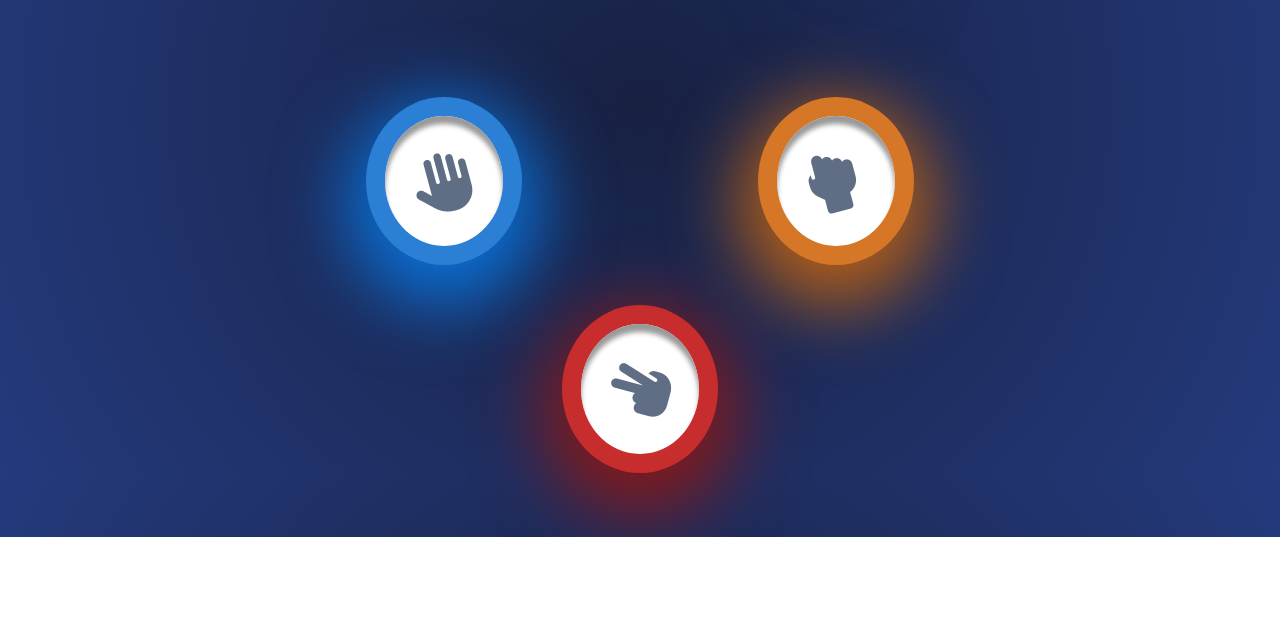
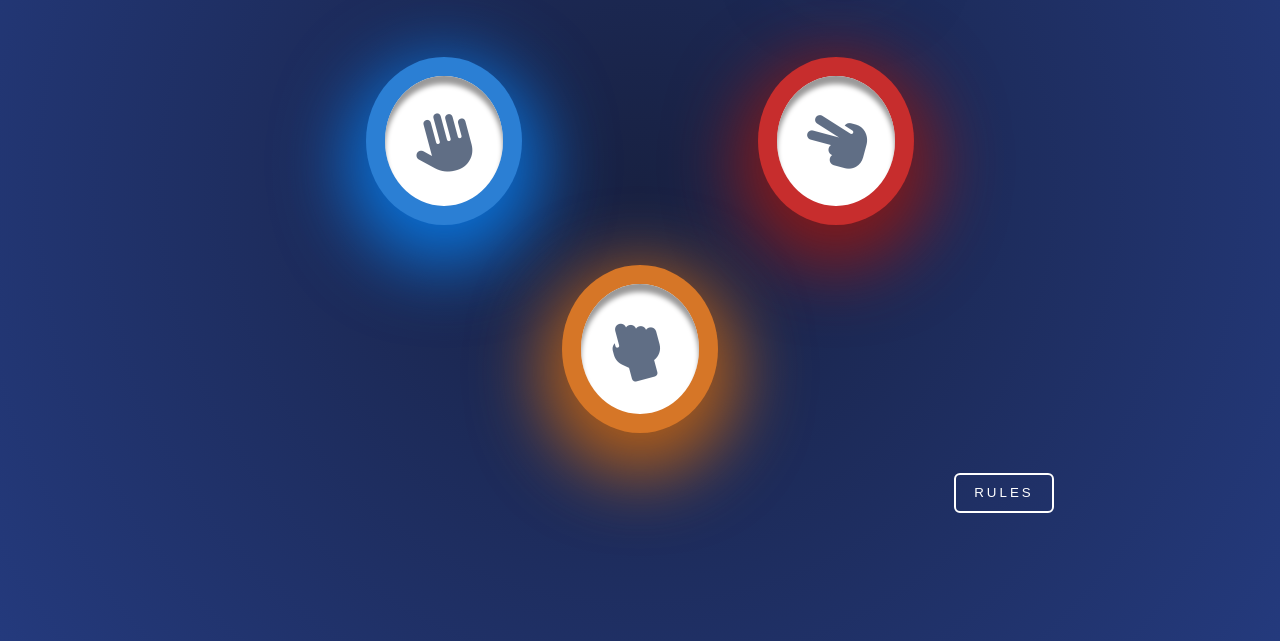
Before and after one commit to Grzegorz1992/Rock-paper-scissors, a website built with Vite: page src/index.html in a window 1280 px wide. Shown: the part 263-904 px from the top of the page. Before the commit the page ends 800 px from the top, so only its background shows below. Built offline with nearby package versions, Linux system fonts and the light colour scheme.

Commit message:
added and styled rules button

```diff
--- a/src/index.html
+++ b/src/index.html
@@ -48,8 +48,10 @@
 						<p class="game-image"><i class="fa-solid fa-hand-back-fist"></i></p>
 					</div>
 				</div>
+				<button class="rules-btn">RULES</button>
 			</div>
 		</main>
+
 
 		<script type="module" src="./main.js"></script>
 	</body>
--- a/src/style.css
+++ b/src/style.css
@@ -32,7 +32,7 @@ body {
 	display: flex;
 	justify-content: space-between;
 	align-items: center;
-	margin: 10rem;
+	margin: 8rem;
 	padding: 2em;
 	width: 60rem;
 	color: #fff;
@@ -78,33 +78,31 @@ body {
 
 .game-items-box {
 	display: grid;
-	grid-template-columns: repeat(3, 1fr);
-	grid-template-rows: repeat(2, 1fr);
+	grid-template-columns: repeat(5, 1fr);
+	grid-template-rows: repeat(3, 1fr);
 	gap: 40px;
 }
 
 .game-item {
 	padding: 1.2em;
 	border-radius: 50%;
-
 }
 
 .paper-item {
-	grid-column: 1/2;
+	grid-column: 2/3;
 	background-color: rgb(43, 127, 212);
 	box-shadow: rgb(10, 112, 213) 0px 22px 70px 20px;
-
 }
 
 .rock-item {
 	grid-column: 3/4;
+	grid-row: 2/3;
 	background-color: rgb(214, 118, 39);
 	box-shadow: rgb(177, 94, 25) 0px 22px 70px 20px;
 }
 
 .scissors-item {
-	grid-column: 2 / 3;
-	grid-row: 2;
+	grid-column: 4/ 5;
 	background-color: rgb(199, 45, 45);
 	box-shadow: rgb(133, 25, 25) 0px 22px 70px 20px;
 }
@@ -131,8 +129,21 @@ body {
 	cursor: pointer;
 }
 
-.bar {
-	background-color: black;
+.rules-btn {
+	grid-column: 5/6;
+	grid-row: 3/4;
 	width: 100px;
-	height: 20px;
+	height: 40px;
+	background: none;
+	border: 2px solid #fff;
+	border-radius: 6px;
+	color: #fff;
+	letter-spacing: 3px;
+	cursor: pointer;
 }
+
+.rules-btn:hover {
+	border: 4px solid #fff;
+}
+
+/* RULES BUTTON AND MODAL */
```
